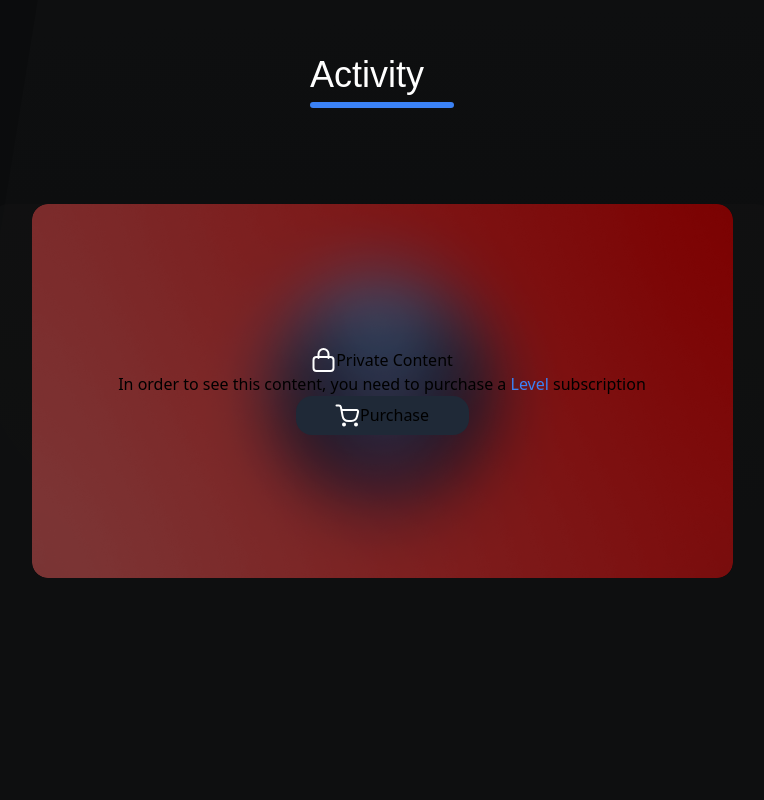
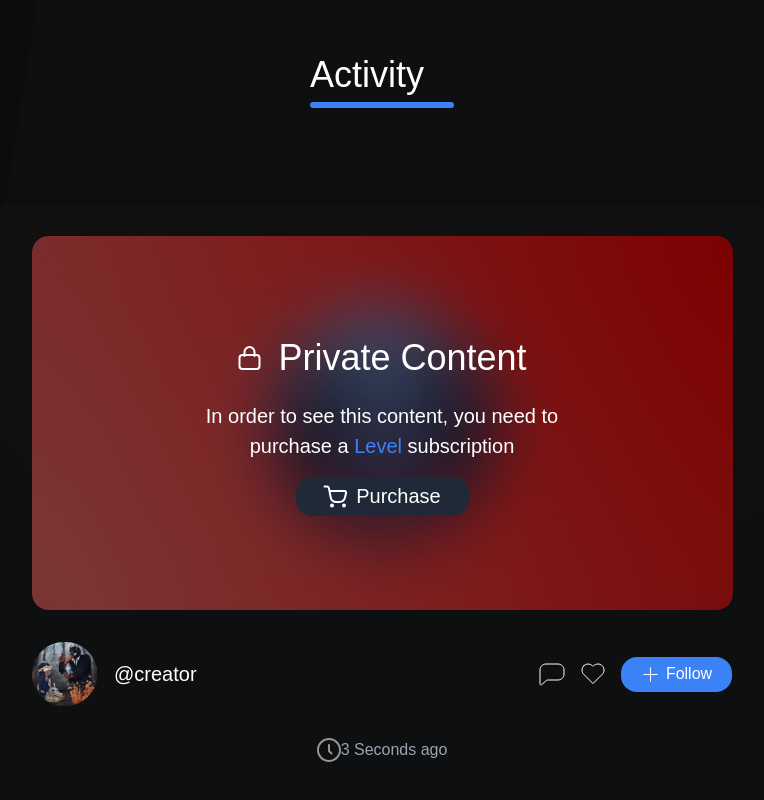
Before and after one commit to RunForest1/-Hybrid-tsu, a website built with Vite: page src/profile.html in a window 1280 px wide. Shown: the part 877-1677 px from the top of the page, without its empty margins (258-1022 px from the left). Built offline with nearby package versions, Linux system fonts and the light colour scheme.

Commit message:
button, img-profile, like, comment, clock, 3 second ago

```diff
--- a/package.json
+++ b/package.json
@@ -1,7 +1,6 @@
 {
   "name": "c",
   "version": "1.0.0",
-  "description": "",
   "main": "index.js",
   "scripts": {
     "dev": "vite",
@@ -17,5 +16,7 @@
   "dependencies": {
     "path": "^0.12.7",
     "vite": "^4.4.11"
-  }
+  },
+  "keywords": [],
+  "description": ""
 }
--- a/src/profile.html
+++ b/src/profile.html
@@ -823,26 +823,53 @@
             <a href="#" class="font-Euclid text-[36px] text-white">Activity</a>
             <figure class="bg-blue-500 w-36 h-[6px] rounded-xl"></figure>
           </section>
-          <section class="bg-[#1515156B]/[0.42] rounded-[16px] w-[780px] h-[650px] mt-24 flex flex-col items-center">
-            <section class="w-[701px] h-[374px] bg-blurpost bg-opacity-50 rounded-2xl backdrop-blur-[75px] flex flex-col items-center justify-center">
-              <section class="flex items-center justify-center">
+          <section class="bg-[#1515156B]/[0.42] rounded-[16px] space-y-8 w-[780px] h-[650px] mt-24 flex flex-col items-center">
+            <section class="w-[701px] h-[374px] bg-blurpost bg-opacity-50 rounded-2xl backdrop-blur-[75px] flex flex-col mt-8 space-y-4 items-center justify-center">
+              <section class="flex items-center justify-center gap-4">
                 <svg xmlns="http://www.w3.org/2000/svg" width="25" height="24" viewBox="0 0 25 24" fill="none">
                   <path d="M7.5 10V6C7.5 4.67392 8.02678 3.40215 8.96447 2.46447C9.90215 1.52678 11.1739 1 12.5 1C13.8261 1 15.0979 1.52678 16.0355 2.46447C16.9732 3.40215 17.5 4.67392 17.5 6V10M2.5 12C2.5 10.3431 3.84315 9 5.5 9H19.5C21.1569 9 22.5 10.3431 22.5 12V20C22.5 21.6569 21.1569 23 19.5 23H5.5C3.84315 23 2.5 21.6569 2.5 20V12Z" stroke="white" stroke-width="2" stroke-linecap="round" stroke-linejoin="round"/>
                   </svg>
-                  <span>Private Content</span>
+                  <span class="font-Euclid text-[36px] text-white">Private Content</span>
               </section>
-              <p>In order to see this content, you need to purchase a <span class="text-blue-500">Level</span> subscription</p>
-              <button class="flex items-center justify-center w-[173px] h-[39px] px-[26px] py-[7px] bg-gray-800 rounded-2xl">
+              <p class="font-Euclid text-[20px] text-white text-center w-[416px]">In order to see this content, you need to purchase a <span class="text-blue-500">Level</span> subscription</p>
+              <button class="flex items-center justify-center gap-2 w-[173px] h-[39px] px-[26px] py-[7px] bg-gray-800 rounded-2xl">
                 <svg xmlns="http://www.w3.org/2000/svg" width="25" height="25" viewBox="0 0 25 25" fill="none">
                   <path d="M1.5 2.5H3.89566C4.83305 2.5 5.64468 3.15106 5.84803 4.06614L6.5 7M6.5 7L7.60424 13.0733C8.12296 15.9263 10.6077 18 13.5075 18H16.2106C19.012 18 21.4406 16.0615 22.0614 13.3297L23.0835 8.83243C23.2969 7.89379 22.5834 7 21.6208 7H6.5ZM10 21.5C10 22.0523 9.55228 22.5 9 22.5C8.44772 22.5 8 22.0523 8 21.5C8 20.9477 8.44772 20.5 9 20.5C9.55228 20.5 10 20.9477 10 21.5ZM22 21.5C22 22.0523 21.5523 22.5 21 22.5C20.4477 22.5 20 22.0523 20 21.5C20 20.9477 20.4477 20.5 21 20.5C21.5523 20.5 22 20.9477 22 21.5Z" stroke="white" stroke-width="2" stroke-linecap="round"/>
                 </svg>
-                <span>Purchase</span>
+                <span class="font-Euclid text-white text-[20px] ">Purchase</span>
               </button>
             </section>
-            <section class="">
+            <section class="flex items-center justify-between w-full px-10">
+              <section class="flex items-center gap-4" >
+                <img src="./assets/imgs/profile.png" alt="" >
+                <p class="font-Euclid text-white text-[20px] ">@creator</p>
+              </section>
+              <section class="flex items-center gap-4">
+                <svg xmlns="http://www.w3.org/2000/svg" width="26" height="24" viewBox="0 0 26 24" fill="none">
+                  <path d="M7.00098 2C3.68727 2 1.00098 4.68629 1.00098 8V12C1.00098 12.2403 1.01511 12.4774 1.04259 12.7104C1.01489 12.802 1 12.8993 1 13V21.8258C1 22.6801 2.00212 23.141 2.65079 22.585L7.43827 18.4815C7.80075 18.1708 8.26243 18 8.73985 18H19.001C22.3147 18 25.001 15.3137 25.001 12V8C25.001 4.68629 22.3147 2 19.001 2H7.00098Z" stroke="white"/>
+                </svg>
+                <svg xmlns="http://www.w3.org/2000/svg" width="24" height="24" viewBox="0 0 24 24" fill="none">
+                  <path d="M2.77216 3.77216C0.40928 6.13503 0.409282 9.96602 2.77216 12.3289L11.937 21.4937L12 21.4307L12.0631 21.4938L21.2279 12.329C23.5908 9.96609 23.5908 6.13511 21.2279 3.77223C18.865 1.40936 15.034 1.40936 12.6712 3.77224L12.3536 4.08978C12.1584 4.28505 11.8418 4.28505 11.6465 4.08978L11.3289 3.77216C8.96601 1.40928 5.13503 1.40928 2.77216 3.77216Z" stroke="white" stroke-linecap="round" stroke-linejoin="round"/>
+                </svg>
+                <button class="w-[111px] h-[35px] px-[29px] py-[5px] bg-blue-500 flex rounded-2xl justify-center items-center gap-1.5 ">
+                  <section>
+                    <svg xmlns="http://www.w3.org/2000/svg" width="19" height="19" viewBox="0 0 19 19" fill="none">
+                      <path d="M9.5 2.75V16.25M2.75 9.5H16.25" stroke="white" stroke-linecap="round" stroke-linejoin="round"/>
+                    </svg>
+
+                  </section>
+                  <p class="font-Euclid text-white text-[16px]">Follow</p>
+                </button>
+              </section>
 
             </section>
-            <section class="">
+            <section class="flex place-content-start">
+              <figure>
+                <svg xmlns="http://www.w3.org/2000/svg" width="24" height="24" viewBox="0 0 24 24" fill="none">
+                  <path d="M13 7C13 6.44772 12.5523 6 12 6C11.4477 6 11 6.44772 11 7H13ZM12 13H11C11 13.2652 11.1054 13.5196 11.2929 13.7071L12 13ZM13.7929 16.2071C14.1834 16.5976 14.8166 16.5976 15.2071 16.2071C15.5976 15.8166 15.5976 15.1834 15.2071 14.7929L13.7929 16.2071ZM22 12C22 17.5228 17.5228 22 12 22V24C18.6274 24 24 18.6274 24 12H22ZM12 22C6.47715 22 2 17.5228 2 12H0C0 18.6274 5.37258 24 12 24V22ZM2 12C2 6.47715 6.47715 2 12 2V0C5.37258 0 0 5.37258 0 12H2ZM12 2C17.5228 2 22 6.47715 22 12H24C24 5.37258 18.6274 0 12 0V2ZM11 7V13H13V7H11ZM11.2929 13.7071L13.7929 16.2071L15.2071 14.7929L12.7071 12.2929L11.2929 13.7071Z" fill="white" fill-opacity="0.56"/>
+                </svg>
+              </figure>
+              <p class="font-Euclid text-gray-400 text-[18]">3 Seconds ago</p>
 
             </section>
           </section>
```
